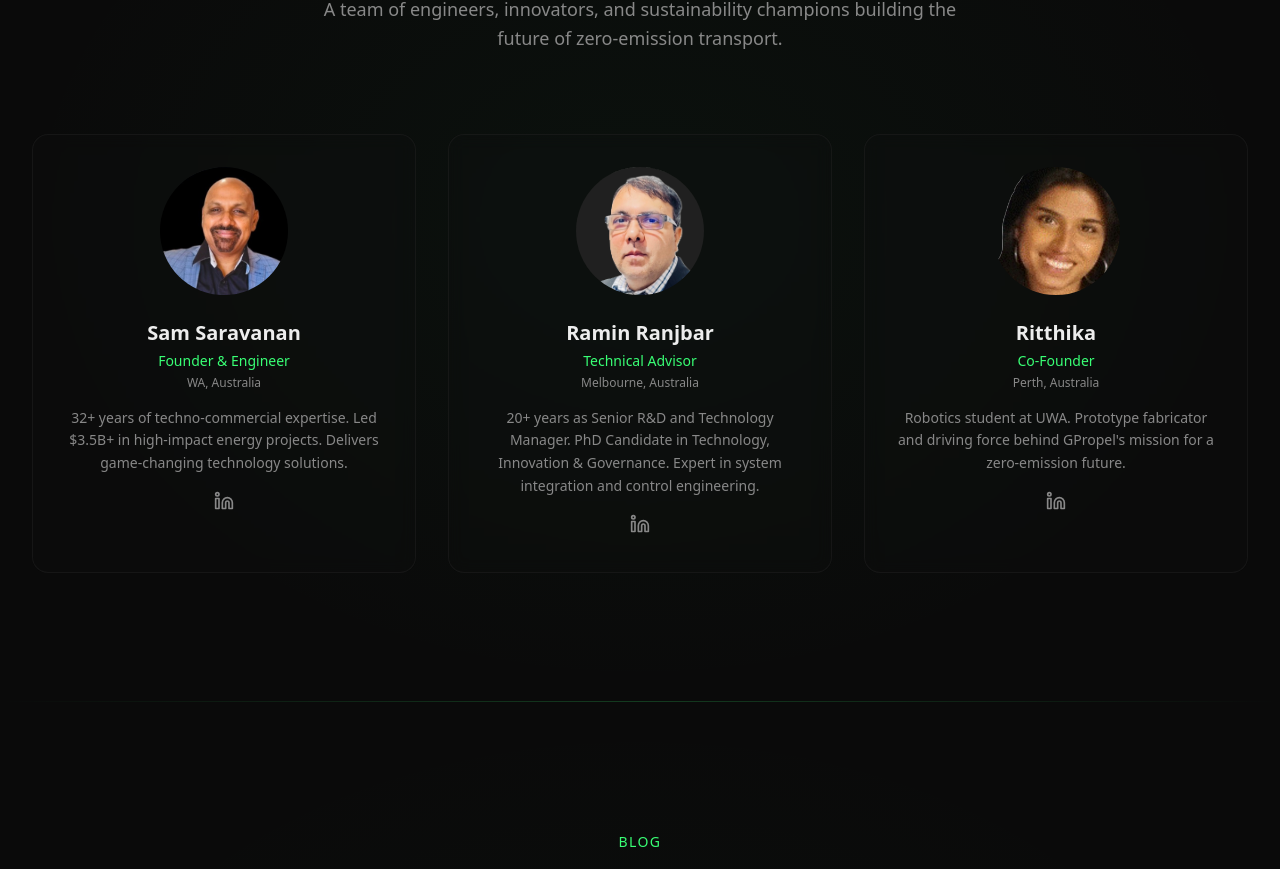
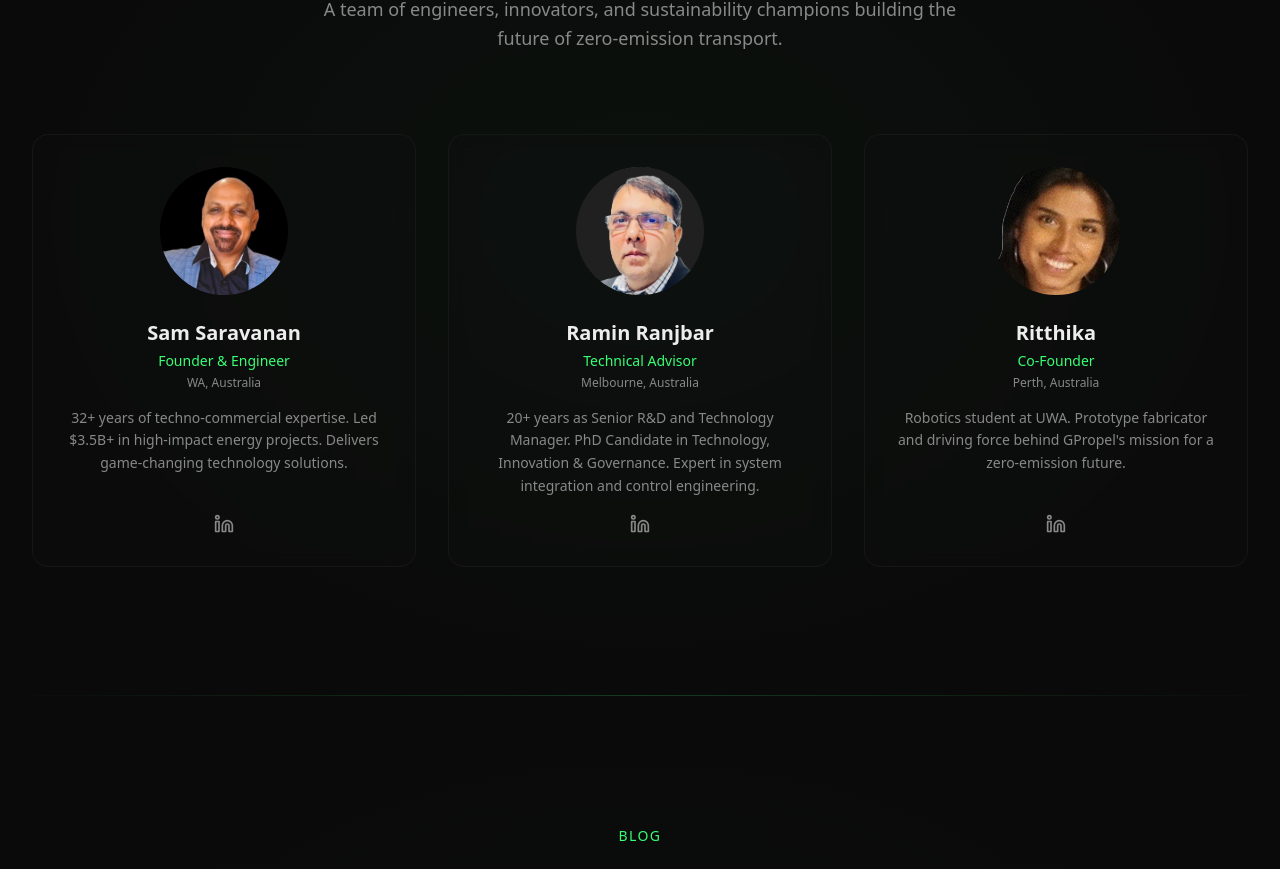
Before and after one commit to evoexgroup-create/G-Propel, a Next.js app: page / in a window 1280 px wide. Shown: the part 7890-8759 px from the top of the page. Built offline with nearby package versions, Linux system fonts and the light colour scheme.

Commit message:
Align LinkedIn icons vertically across team cards
Co-Authored-By: Claude Opus 4.6 <noreply@anthropic.com>

```diff
--- a/src/components/Team.tsx
+++ b/src/components/Team.tsx
@@ -73,7 +73,7 @@ export default function Team() {
               initial={{ opacity: 0, y: 30 }}
               animate={isInView ? { opacity: 1, y: 0 } : {}}
               transition={{ duration: 0.6, delay: 0.2 + i * 0.15 }}
-              className="group text-center p-8 rounded-2xl border border-border/50 bg-surface/30 backdrop-blur-sm hover:border-primary/30 hover:bg-surface/60 transition-all duration-300"
+              className="group flex flex-col text-center p-8 rounded-2xl border border-border/50 bg-surface/30 backdrop-blur-sm hover:border-primary/30 hover:bg-surface/60 transition-all duration-300"
             >
               <div className="relative w-32 h-32 mx-auto mb-6 rounded-full overflow-hidden">
                 <Image
@@ -88,7 +88,7 @@ export default function Team() {
                 {member.role}
               </p>
               <p className="text-muted text-xs mb-4">{member.location}</p>
-              <p className="text-muted text-sm leading-relaxed">
+              <p className="text-muted text-sm leading-relaxed flex-1">
                 {member.description}
               </p>
               <a
```
